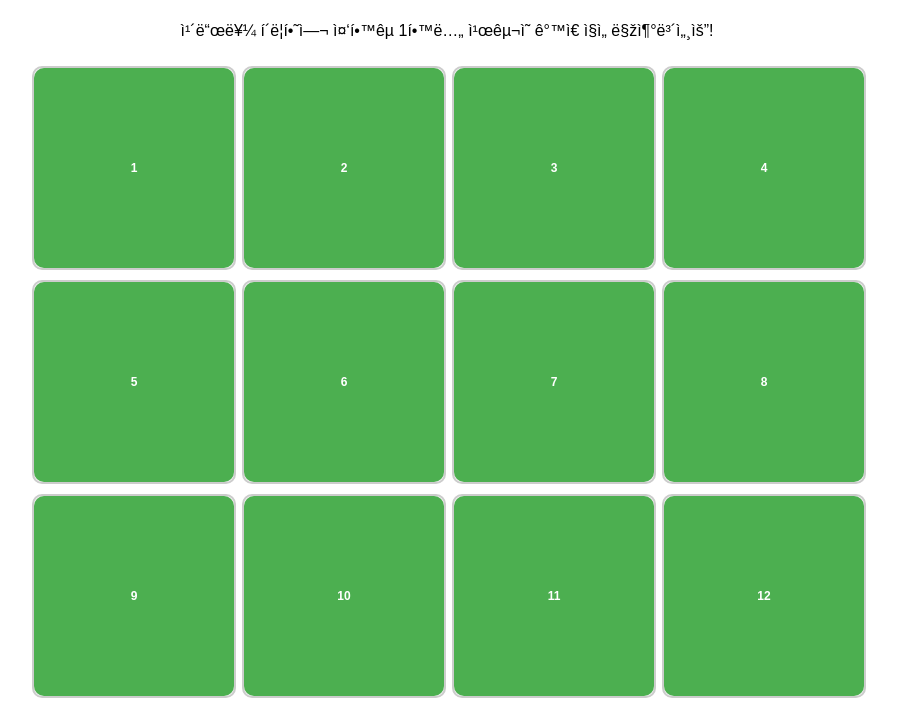
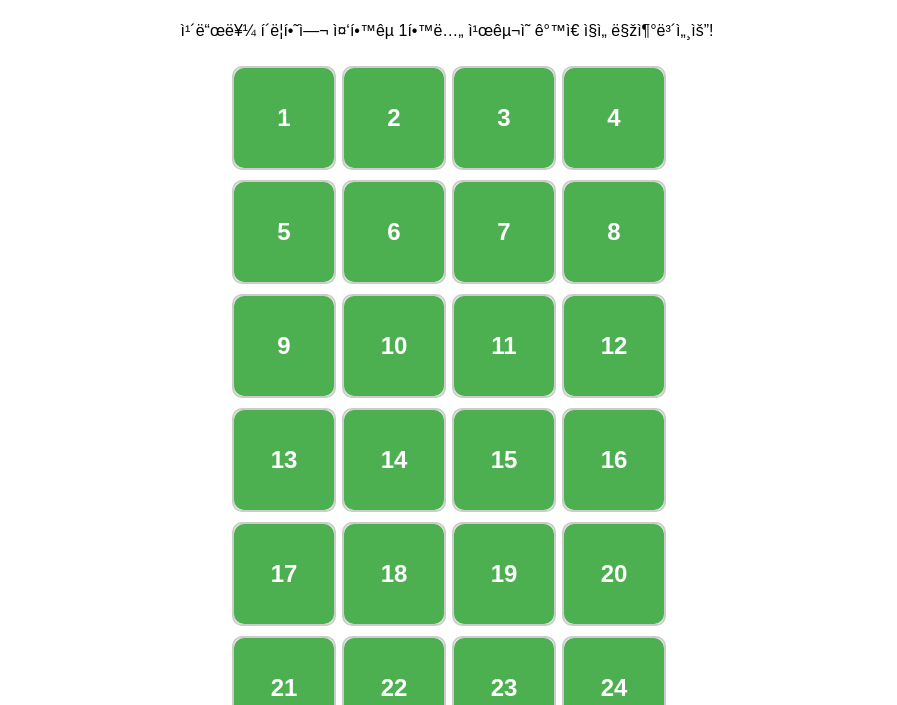
Before and after one commit to JaewonPeterHwang/jawon, a plain HTML site: page index.html in a window 1280 px wide. Shown: the part 78-783 px from the top of the page, without its empty margins (193-1090 px from the left). Drawn offline with Linux system fonts and the light colour scheme.

Commit message:
Update style.css

```diff
--- a/css/style.css
+++ b/css/style.css
@@ -8,14 +8,14 @@ h1 {
 }
 #game-board {
     display: grid;
-    grid-template-columns: repeat(4, 200px);
+    grid-template-columns: repeat(4, 100px);
     grid-gap: 10px;
     justify-content: center;
     margin: 20px auto;
 }
 .card {
-    width: 200px;
-    height: 200px;
+    width: 100px;
+    height: 100px;
     background-color: #f1f1f1;
     border: 2px solid #ccc;
     border-radius: 10px;
@@ -50,7 +50,7 @@ h1 {
 .card-front {
     background-color: #4CAF50;
     color: white;
-    font-size: 12px;
+    font-size: 24px;
     font-weight: bold;
 }
 .card-back {
```
